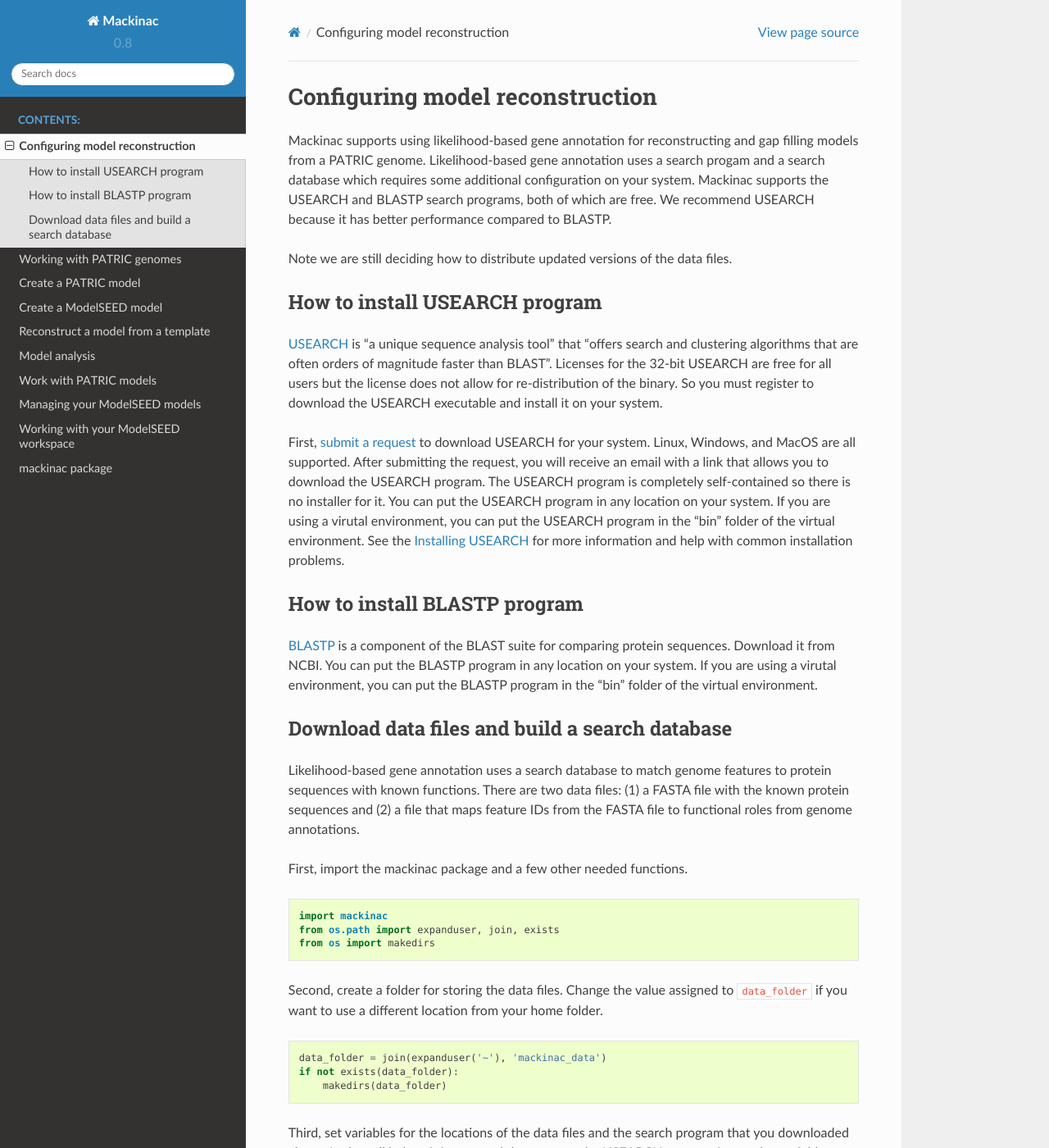
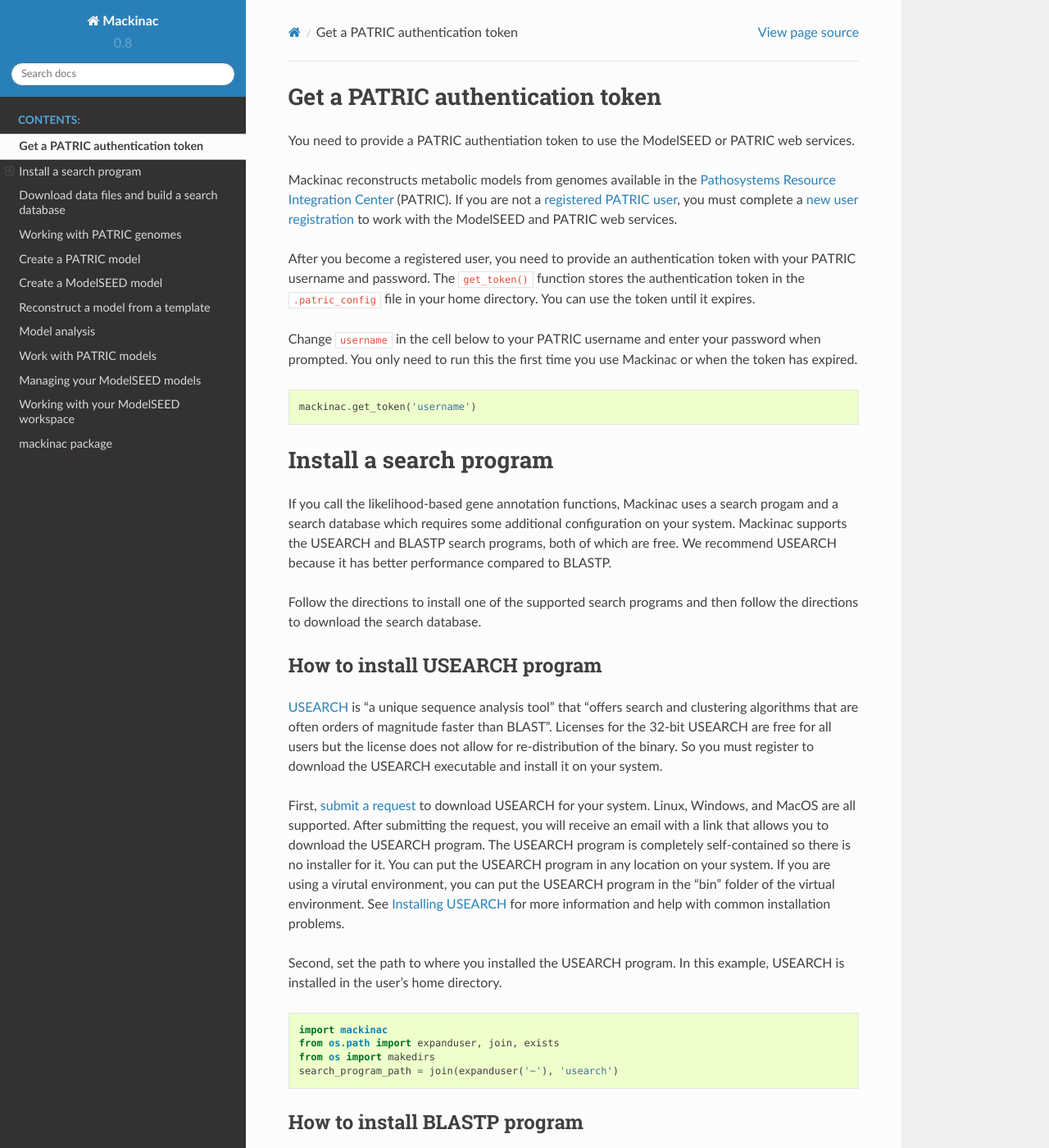
Before and after one commit to mmundy42/mackinac, a Sphinx documentation site: the page built from docs/configure.rst, in a window 1280 px wide and 1400 px high. Shown: the whole window at 82% size. Built offline with Sphinx 7.4.7 and the Read the Docs theme 2.0.0, drawn with Linux system fonts in a browser that asks for light colours; some of the changed text lies outside the part shown.

Commit message:
Edits for clarity

```diff
--- a/docs/configure.rst
+++ b/docs/configure.rst
@@ -1,17 +1,44 @@
 
-Configuring model reconstruction
---------------------------------
+Get a PATRIC authentication token
+---------------------------------
 
-Mackinac supports using likelihood-based gene annotation for
-reconstructing and gap filling models from a PATRIC genome.
-Likelihood-based gene annotation uses a search progam and a search
-database which requires some additional configuration on your system.
-Mackinac supports the USEARCH and BLASTP search programs, both of which
-are free. We recommend USEARCH because it has better performance
-compared to BLASTP.
+You need to provide a PATRIC authentiation token to use the ModelSEED or
+PATRIC web services.
 
-Note we are still deciding how to distribute updated versions of the
-data files.
+Mackinac reconstructs metabolic models from genomes available in the
+`Pathosystems Resource Integration
+Center <https://www.patricbrc.org/portal/portal/patric/Home>`__
+(PATRIC). If you are not a `registered PATRIC
+user <http://enews.patricbrc.org/faqs/workspace-faqs/registration-faqs/>`__,
+you must complete a `new user
+registration <https://user.patricbrc.org/register/>`__ to work with the
+ModelSEED and PATRIC web services.
+
+After you become a registered user, you need to provide an
+authentication token with your PATRIC username and password. The
+``get_token()`` function stores the authentication token in the
+``.patric_config`` file in your home directory. You can use the token
+until it expires.
+
+Change ``username`` in the cell below to your PATRIC username and enter
+your password when prompted. You only need to run this the first time
+you use Mackinac or when the token has expired.
+
+.. code:: ipython3
+
+    mackinac.get_token('username')
+
+Install a search program
+------------------------
+
+If you call the likelihood-based gene annotation functions, Mackinac
+uses a search progam and a search database which requires some
+additional configuration on your system. Mackinac supports the USEARCH
+and BLASTP search programs, both of which are free. We recommend USEARCH
+because it has better performance compared to BLASTP.
+
+Follow the directions to install one of the supported search programs
+and then follow the directions to download the search database.
 
 How to install USEARCH program
 ~~~~~~~~~~~~~~~~~~~~~~~~~~~~~~
@@ -31,39 +58,55 @@
 completely self-contained so there is no installer for it. You can put
 the USEARCH program in any location on your system. If you are using a
 virutal environment, you can put the USEARCH program in the "bin" folder
-of the virtual environment. See the `Installing
+of the virtual environment. See `Installing
 USEARCH <http://www.drive5.com/usearch/manual/install.html>`__ for more
 information and help with common installation problems.
+
+Second, set the path to where you installed the USEARCH program. In this
+example, USEARCH is installed in the user's home directory.
+
+.. code:: ipython3
+
+    import mackinac
+    from os.path import expanduser, join, exists
+    from os import makedirs
+    search_program_path = join(expanduser('~'), 'usearch')
 
 How to install BLASTP program
 ~~~~~~~~~~~~~~~~~~~~~~~~~~~~~
 
 `BLASTP <https://blast.ncbi.nlm.nih.gov/Blast.cgi?PROGRAM=blastp&PAGE_TYPE=BlastSearch&LINK_LOC=blasthome>`__
 is a component of the BLAST suite for comparing protein sequences.
-Download it from NCBI. You can put the BLASTP program in any location on
-your system. If you are using a virutal environment, you can put the
-BLASTP program in the "bin" folder of the virtual environment.
 
-Download data files and build a search database
-~~~~~~~~~~~~~~~~~~~~~~~~~~~~~~~~~~~~~~~~~~~~~~~
+First, download the appropriate version for your system from NCBI. You
+can put the BLASTP program in any location on your system. If you are
+using a virutal environment, you can put the BLASTP program in the "bin"
+folder of the virtual environment.
 
-Likelihood-based gene annotation uses a search database to match genome
-features to protein sequences with known functions. There are two data
-files: (1) a FASTA file with the known protein sequences and (2) a file
-that maps feature IDs from the FASTA file to functional roles from
-genome annotations.
-
-First, import the mackinac package and a few other needed functions.
+Second, set the path to where you installed the BLASTP program. In this
+example, BLASTP is installed in the user's home directory.
 
 .. code:: ipython3
 
     import mackinac
     from os.path import expanduser, join, exists
     from os import makedirs
+    search_program_path = join(expanduser('~'), 'blastp')
 
-Second, create a folder for storing the data files. Change the value
-assigned to ``data_folder`` if you want to use a different location from
-your home folder.
+Download data files and build a search database
+-----------------------------------------------
+
+Likelihood-based gene annotation uses a search database to match genome
+features to protein sequences with known functions. There are two data
+files:
+
+1. a FASTA file with the known protein sequences
+2. a file that maps feature IDs from the FASTA file to functional roles
+   from genome annotations
+
+Create a folder for storing the data files. Change the value assigned to
+``data_folder`` if you want to use a different location from your home
+folder.
 
 .. code:: ipython3
 
@@ -71,20 +114,16 @@
     if not exists(data_folder):
         makedirs(data_folder)
 
-Third, set variables for the locations of the data files and the search
-program that you downloaded above. In the cell below, it is assumed that
-you put the USEARCH program in your home folder. Change the value if you
-put the USEARCH progam in a different location or are using BLASTP.
+Set variables for the locations of the data files.
 
 .. code:: ipython3
 
     fid_role_path = join(data_folder, 'otu_fid_role.tsv')
     protein_sequence_path = join(data_folder, 'protein.fasta')
     search_db_path = join(data_folder, 'protein.udb')
-    search_program_path = join(expanduser('~'), 'usearch')
 
-Fourth, download the files and create the search database. Note this
-step can take a few minutes, depending on your network connection.
+Download the files and create the search database. Note this step can
+take a few minutes, depending on your network connection.
 
 .. code:: ipython3
 
```
Also changed, not shown: docs/configure.ipynb.
